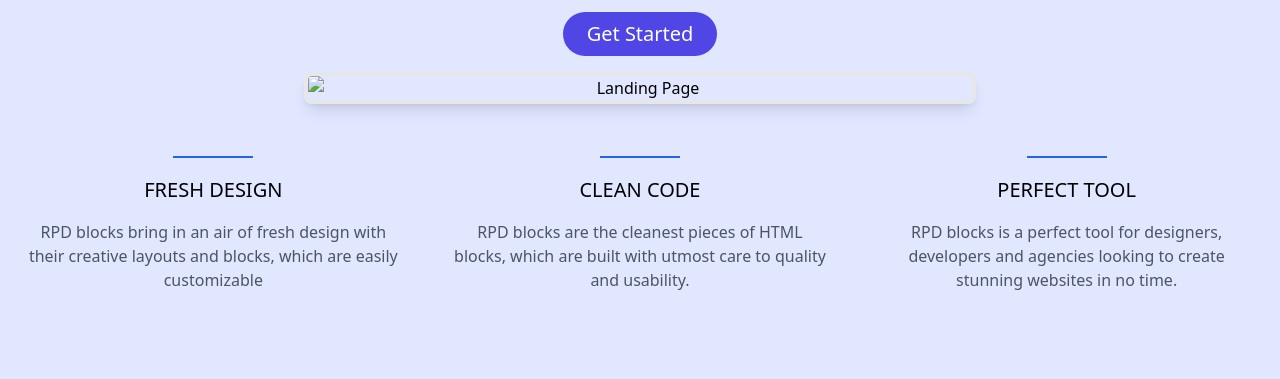
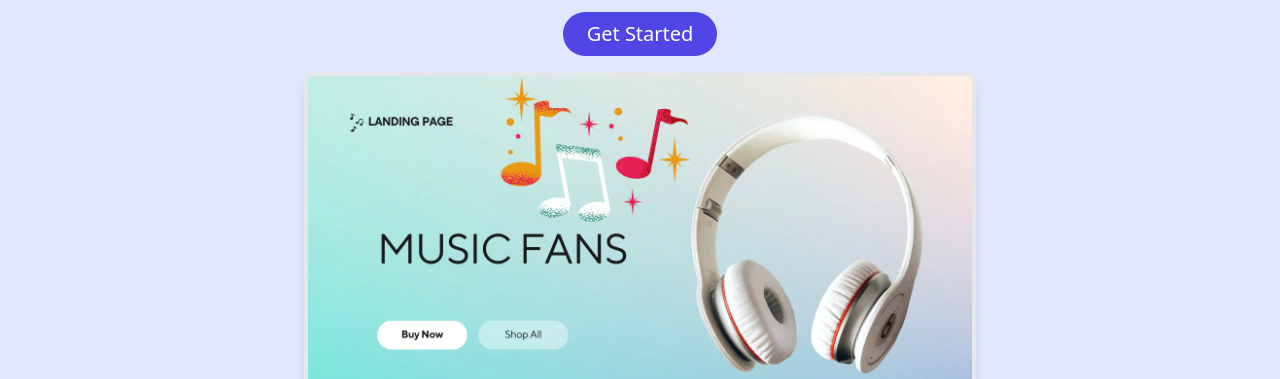
Before and after one commit to Pramyagit/landingtaillwind, a website: page src/index.html in a window 1280 px wide. Shown: the part 188-567 px from the top of the page. Drawn offline with nearby package versions, Linux system fonts and the light colour scheme; the site is published under a folder, as on GitHub Pages, so addresses that start at the root find nothing.

Commit message:
Update index.html

```diff
--- a/src/index.html
+++ b/src/index.html
@@ -80,7 +80,7 @@ class="p-2 lg:px-4 md:mx-2 text-indigo-600 text-center border border-solid borde
                     </button>
                     <div class="mt-4">
                         <img
-                          src="/src/image/MUSIC FANS.png"
+                          src="image/MUSIC FANS.png"
                           alt="Landing Page"
                           class="d-block max-w-full rounded-lg hover:shadow-2xl shadow-lg border-4"
                           />
```
